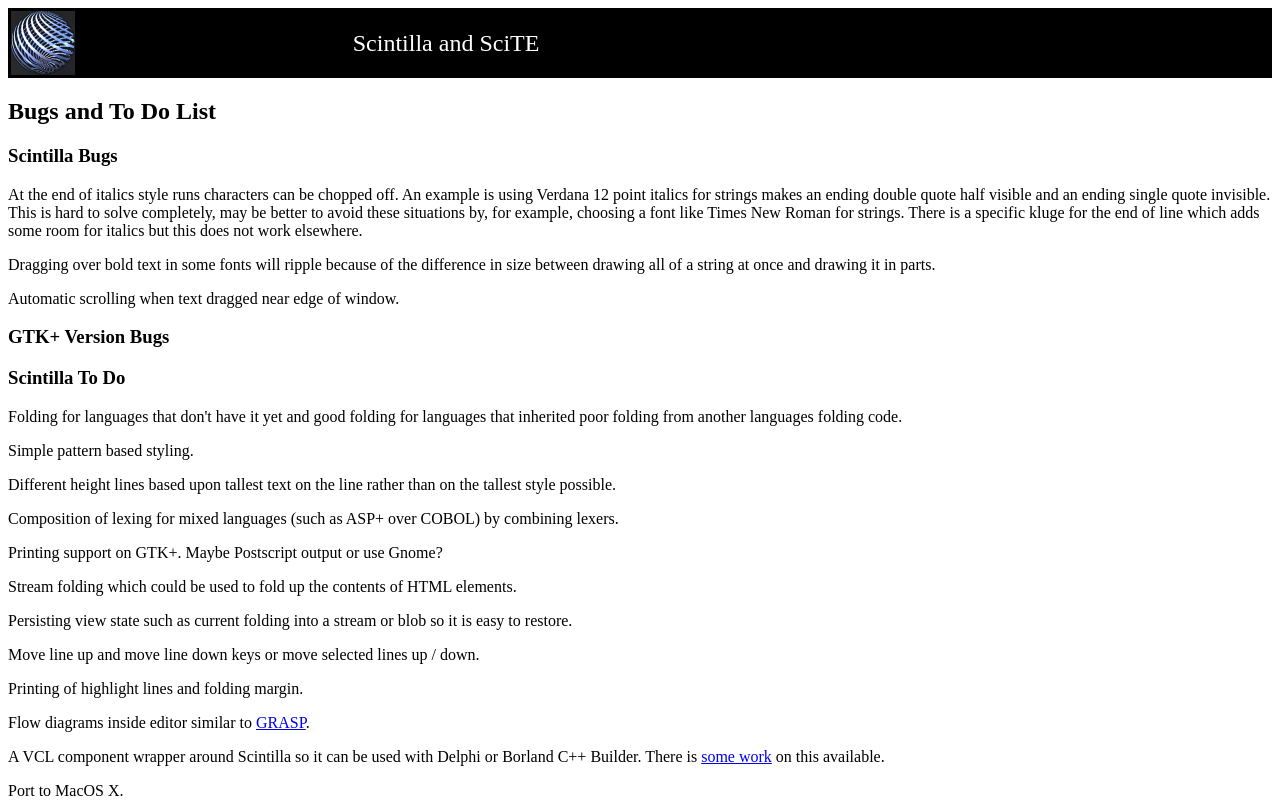
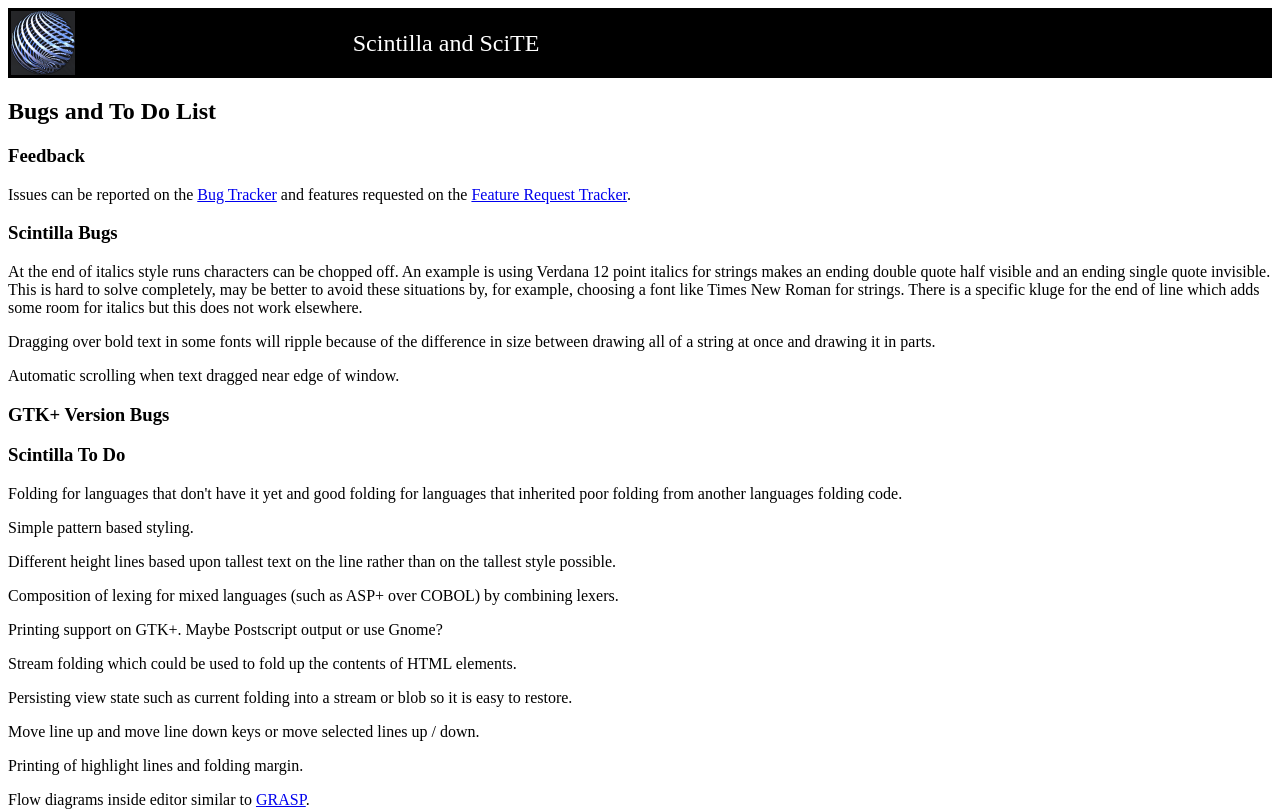
Before and after one commit to amezin/scintilla, a plain HTML site: page doc/ScintillaToDo.html in a window 1280 px wide. Shown: the top 812 px of the page. Drawn offline with Linux system fonts and the light colour scheme.

Commit message:
Added links to trackers.

```diff
--- a/doc/ScintillaToDo.html
+++ b/doc/ScintillaToDo.html
@@ -25,6 +25,13 @@
     <h2>
        Bugs and To Do List
     </h2>
+    <h3>
+       Feedback
+    </h3>
+    <p>
+	Issues can be reported on the <a href="https://sourceforge.net/tracker/?group_id=2439&atid=102439">Bug Tracker</a>
+	and features requested on	the <a href="https://sourceforge.net/tracker/?group_id=2439&atid=352439">Feature Request Tracker</a>.
+    </p>
     <h3>
        Scintilla Bugs
     </h3>
```
